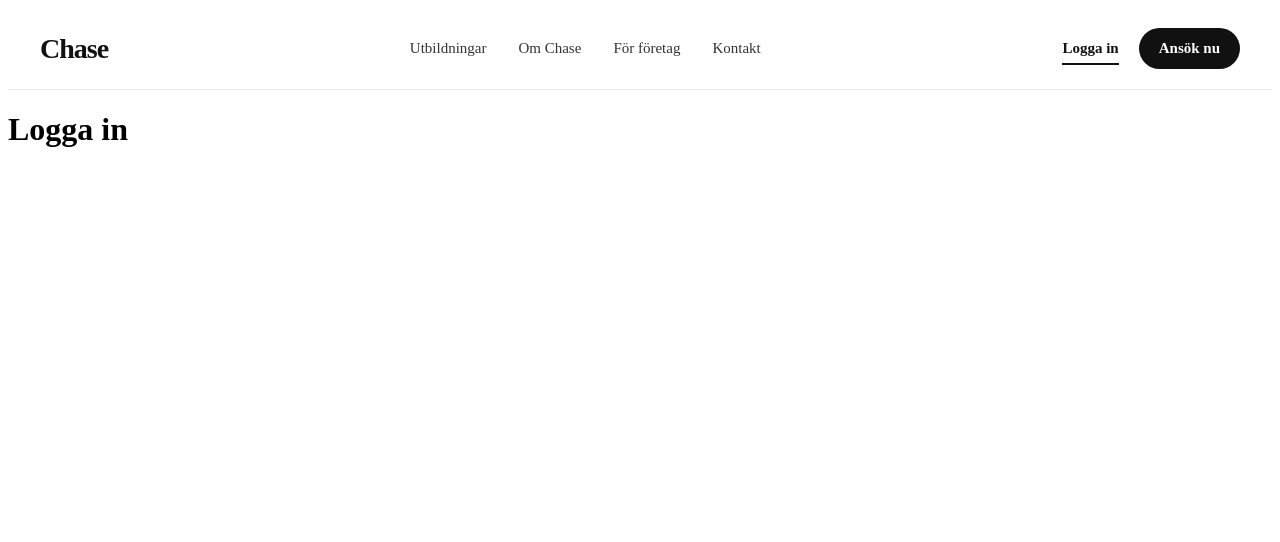
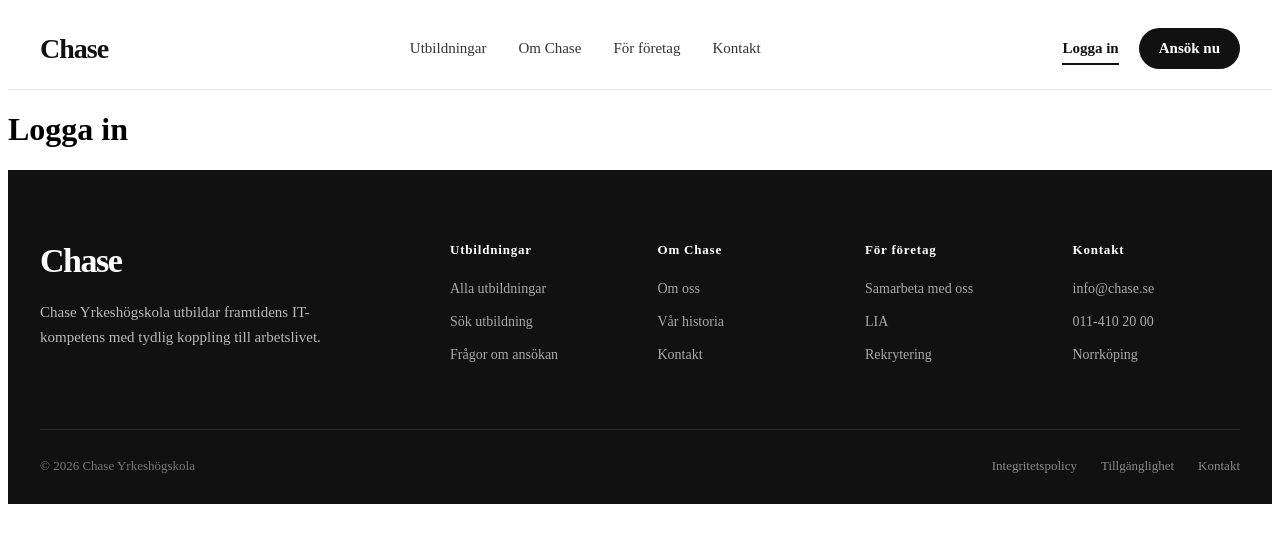
Before and after one commit to Delzarkafashi/chase-school-platform, a React (Vite) app in the folder Frontend/: page /login in a window 1280 px wide. Shown: the top 542 px of the page. Built offline with nearby package versions, Linux system fonts and the light colour scheme.

Commit message:
feat: add footer to login page

```diff
--- a/Frontend/src/pages/LoginPage.tsx
+++ b/Frontend/src/pages/LoginPage.tsx
@@ -1,4 +1,5 @@
 import Header from "../components/layout/Header";
+import Footer from "../components/layout/Footer";
 
 function LoginPage() {
   return (
@@ -8,6 +9,7 @@ function LoginPage() {
       <main>
         <h1>Logga in</h1>
       </main>
+      <Footer />
     </>
   );
 }
```
